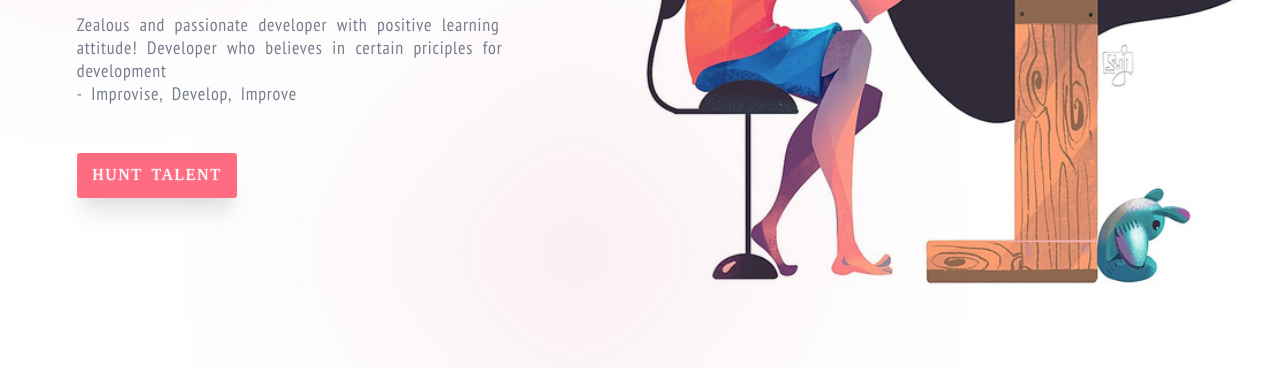
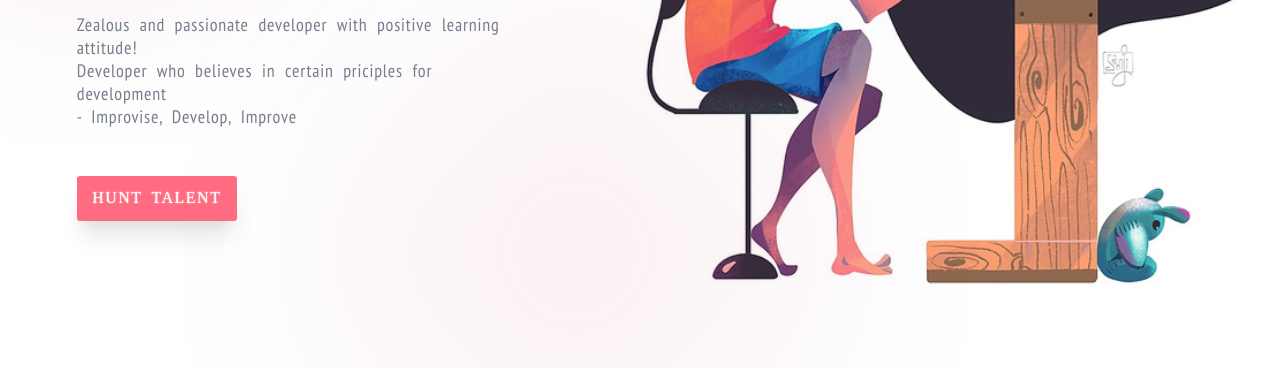
Before and after one commit to arun496/apnafolio, a plain HTML site: page index.html in a window 1280 px wide. Shown: the part 372-740 px from the top of the page. Drawn offline with Linux system fonts and the light colour scheme; a web font is replaced by a local one.

Commit message:
content reupdate

```diff
--- a/index.html
+++ b/index.html
@@ -21,7 +21,7 @@
             </div>
             <div class="personal-info-container">
                 <div class="name-container">Hy! my name's <p class="name">ARUN M &lt;Developer/&gt;</p></div>
-                <div class="about-container">Zealous and passionate developer with positive learning attitude! Developer who believes in certain priciples for development <br>- Improvise, Develop, Improve</div>
+                <div class="about-container">Zealous and passionate developer with positive learning attitude! <br>Developer who believes in certain priciples for development<br>- Improvise, Develop, Improve</div>
                 <div class="hunt-btn-container"><input type="button" class="hunt-btn" value="HUNT TALENT"/></div>
             </div>
         </div>
```
